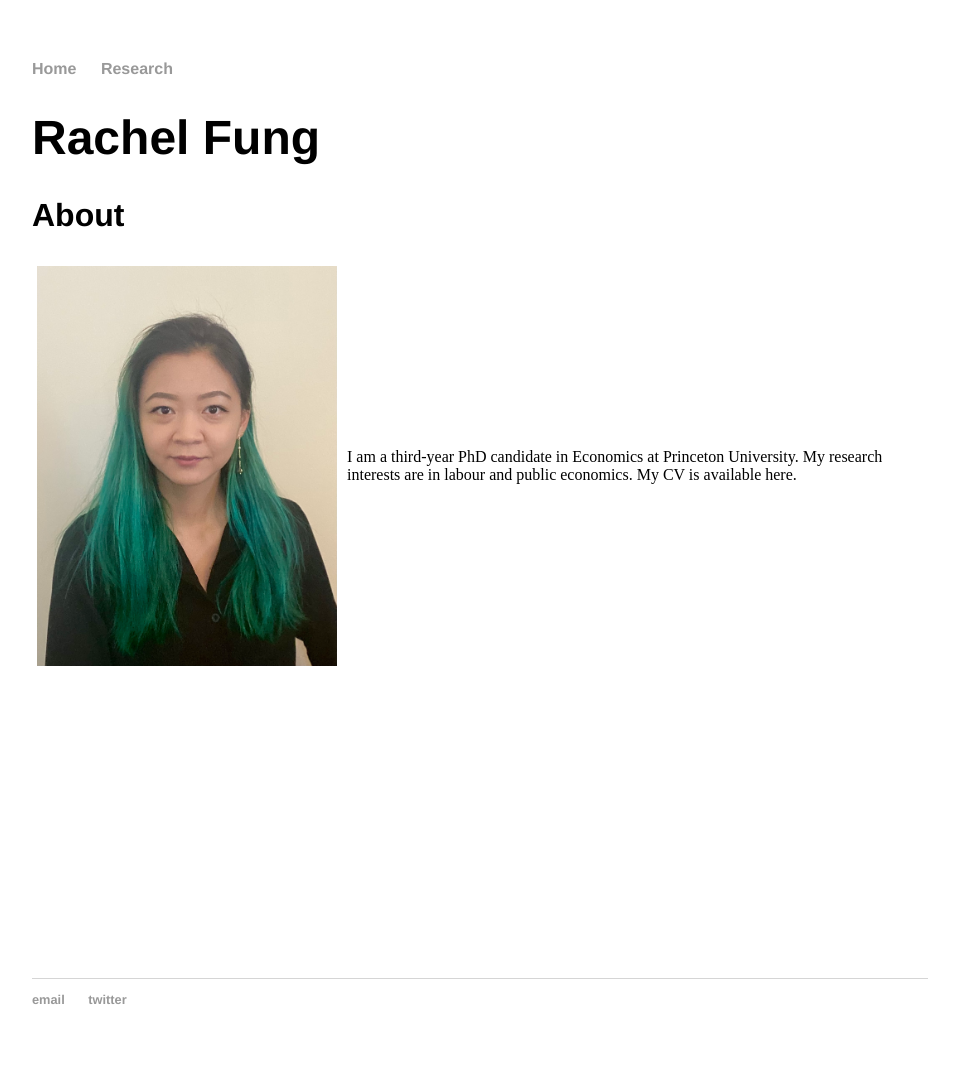
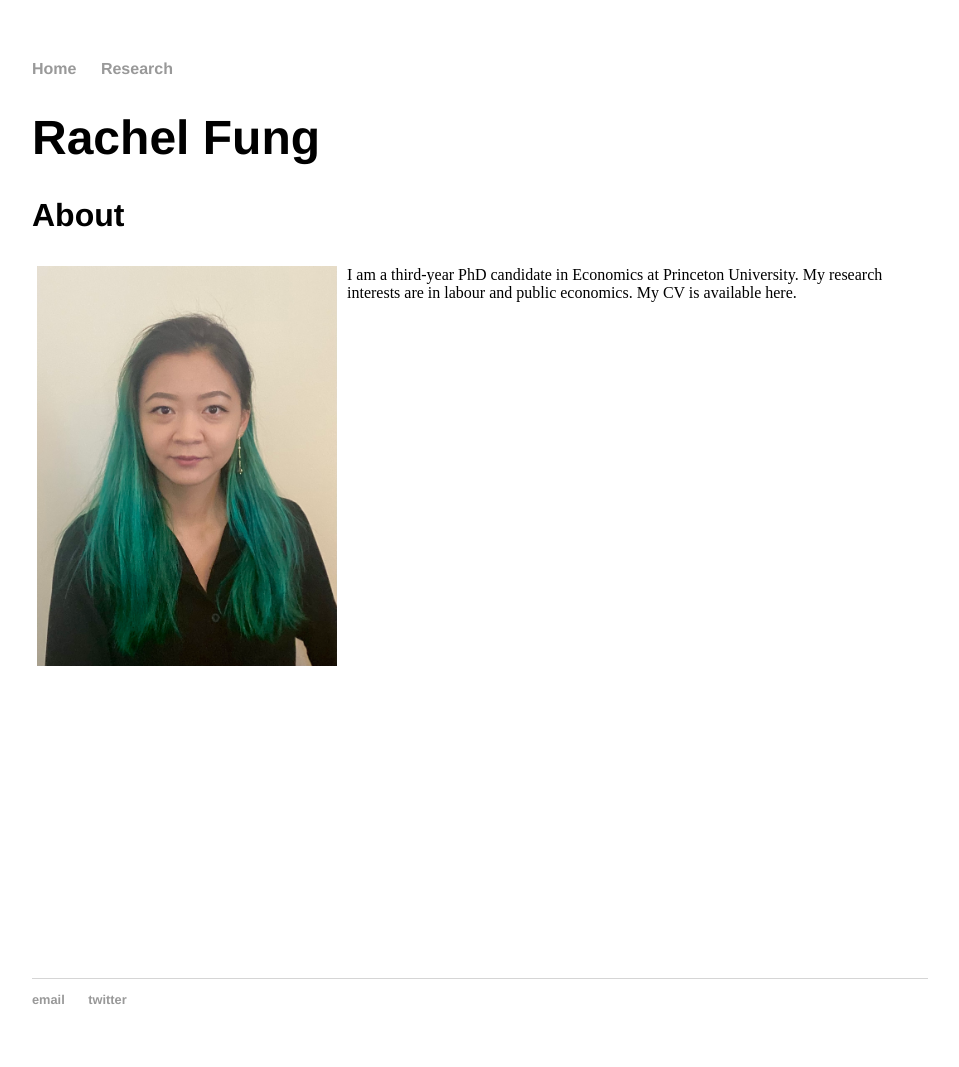
Before and after one commit to rachelylfung/rachelylfung.github.io, a Jekyll site: the page built from index.md, in a window 1280 px wide. Shown: the whole page, without its empty margins (160-1119 px from the left). Built offline with Jekyll 4.4.1, drawn with Linux system fonts in a browser that asks for light colours.

Commit message:
Update index.md

```diff
--- a/index.md
+++ b/index.md
@@ -10,7 +10,7 @@ title: Rachel Fung
 ## About
 <table border="0" cellspacing="0" cellpadding="5"><tr>
 	<td style="vertical-align:top"><img src="https://rachelylfung.github.io/assets/headshot.jpg" title="Rachel Fung" width="300" height="400" img align="left" margin="20"/></td>
-	<td>I am a third-year PhD candidate in Economics at Princeton University. My research interests are in labour and public economics.
+	<td style="vertical-align:top">I am a third-year PhD candidate in Economics at Princeton University. My research interests are in labour and public economics.
 
 My CV is available here.</td>
 </tr></table>
```
